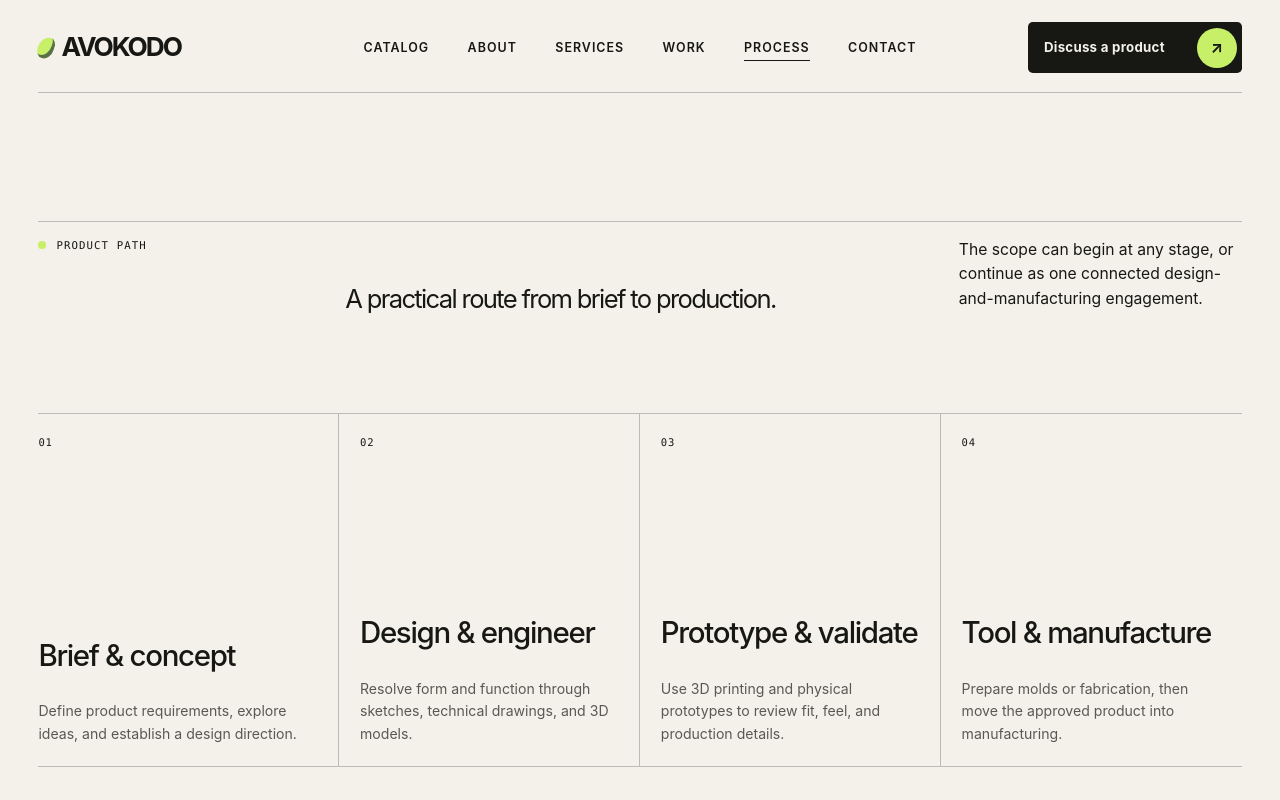
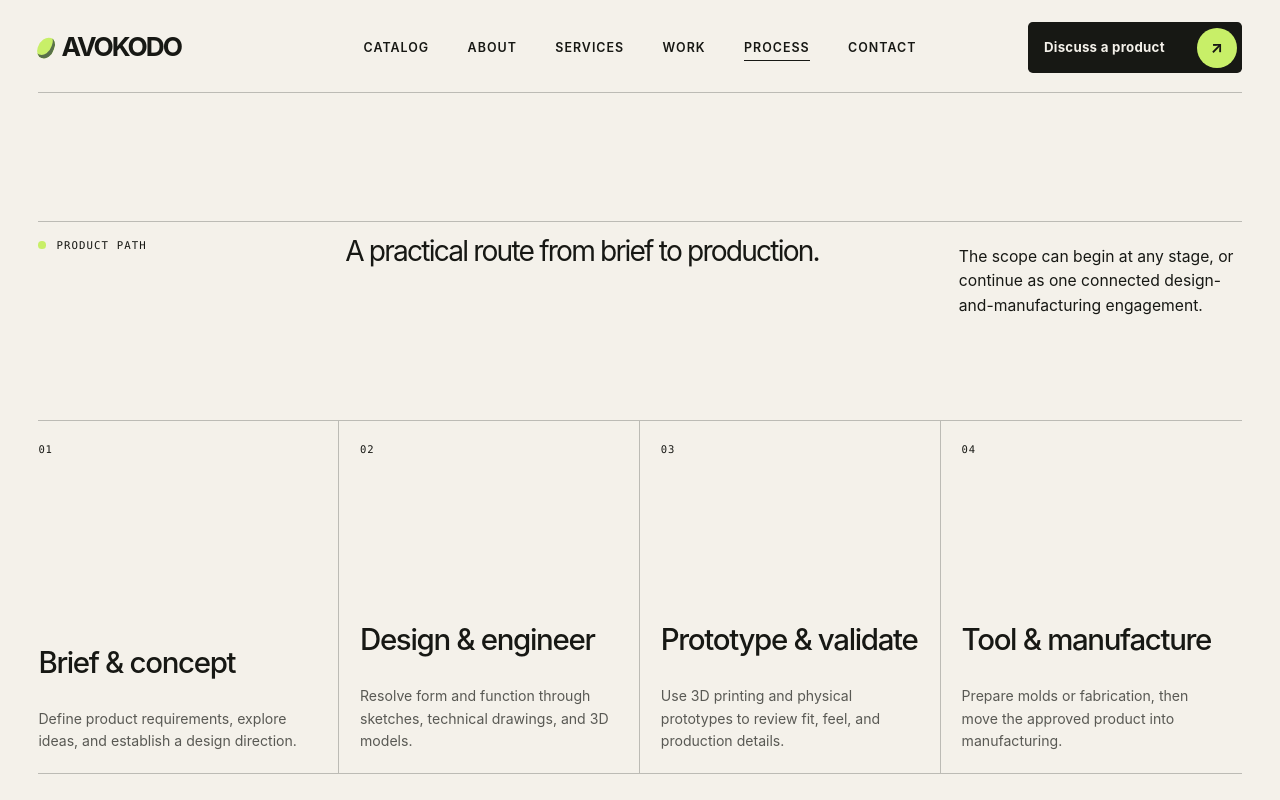
Before and after one commit to mikezzx2009/Avokodo, a Next.js app: page /process in a window 1280 px wide. Shown: the top 800 px of the page. Built offline with nearby package versions, Linux system fonts and the light colour scheme.

Commit message:
Refine process heading alignment (#8)

```diff
--- a/app/site.css
+++ b/app/site.css
@@ -1275,6 +1275,20 @@
   }
 }
 
+@media (min-width: 1021px) {
+  .avk-page-main #process > .avk-section-heading {
+    align-items: start;
+  }
+
+  .avk-page-main #process-title {
+    font-size: clamp(1.375rem, 2.2vw, 3rem);
+  }
+
+  .avk-page-main #process > .avk-section-heading > .avk-section-intro {
+    margin-top: clamp(0.4rem, 0.55vw, 0.7rem);
+  }
+}
+
 @media (max-width: 1020px) {
   .avk-section-heading h2 {
     grid-column: 4 / span 7;
```
